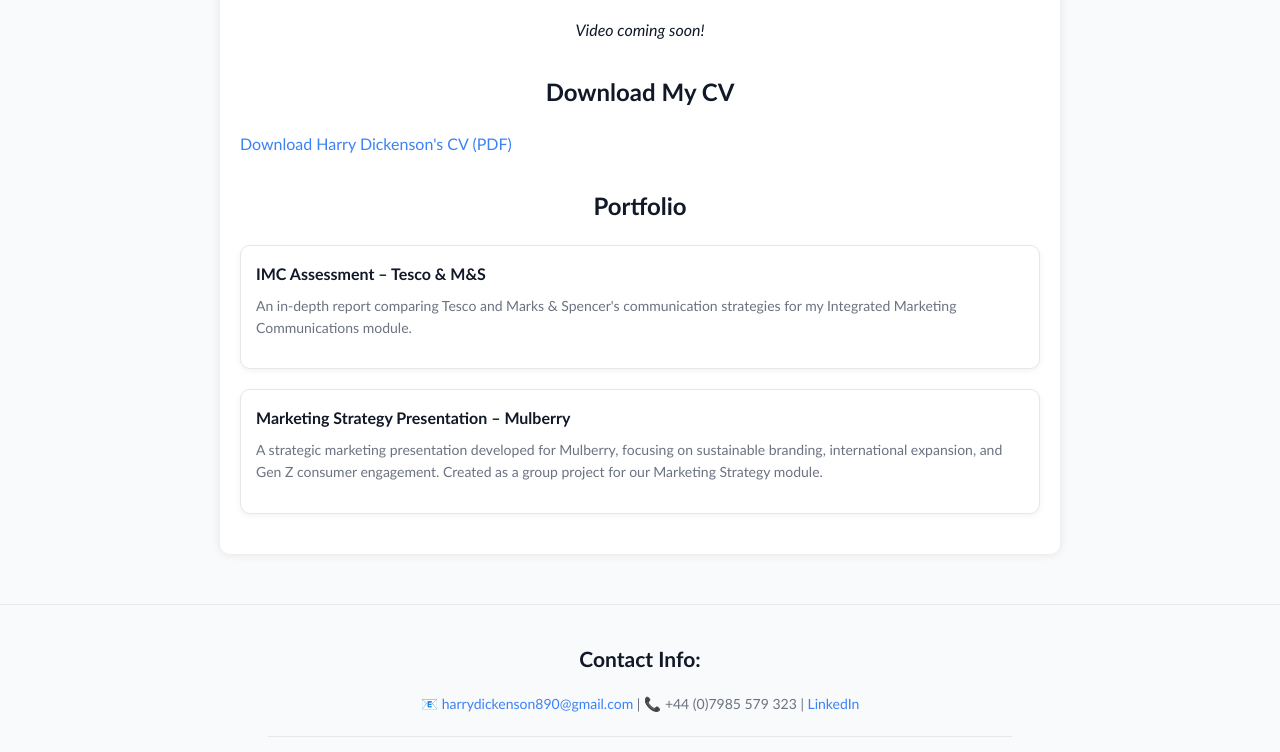
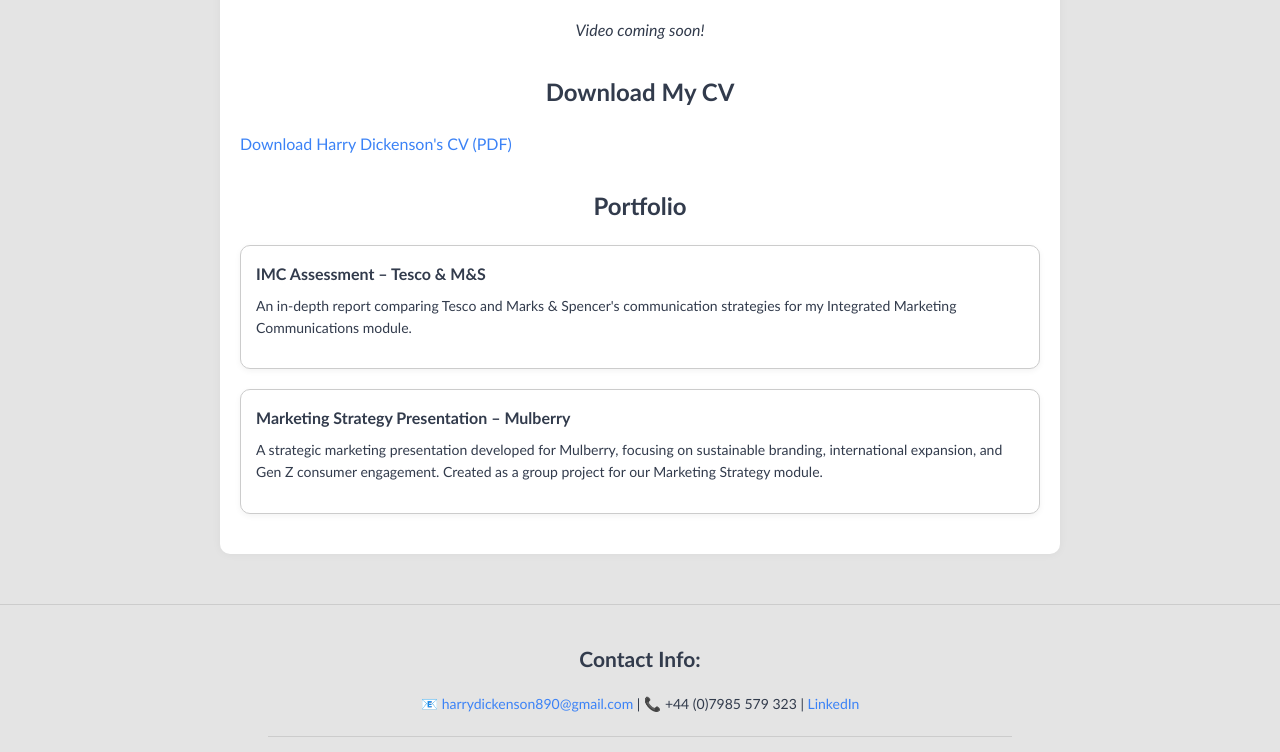
Before and after one commit to HarryDickenson/harrydickenson.github.io, a plain HTML site: page index.html in a window 1280 px wide. Shown: the part 450-1202 px from the top of the page. Drawn offline with Linux system fonts and the light colour scheme; grey boxes are pictures that could not be loaded.

Commit message:
Update index.html
still changing colours

```diff
--- a/index.html
+++ b/index.html
@@ -9,8 +9,8 @@
       font-family: 'Trebuchet MS', 'Lucida Sans Unicode', 'Lucida Grande', Arial, sans-serif;
       margin: 0;
       padding: 0;
-      background-color: #F9FAFB; /* Soft White */
-      color: #111827; /* Charcoal */
+      background-color: #e4e4e4;
+      color: #323b4c;
       line-height: 1.6;
     }
 
@@ -18,18 +18,18 @@
       max-width: 800px;
       margin: 50px auto;
       padding: 20px;
-      background: white;
+      background: #ffffff;
       border-radius: 10px;
-      box-shadow: 0 0 10px rgba(0,0,0,0.1);
+      box-shadow: 0 0 10px rgba(0,0,0,0.05);
     }
 
     h1, h2 {
-      color: #111827; /* Charcoal */
+      color: #323b4c;
       text-align: center;
     }
 
     a {
-      color: #3B82F6; /* Blueberry */
+      color: #3B82F6;
       text-decoration: none;
     }
 
@@ -57,7 +57,7 @@
     }
 
     .portfolio-item {
-      border: 1px solid #E5E7EB; /* Cool Grey */
+      border: 1px solid #ccc;
       border-radius: 10px;
       padding: 15px;
       margin-bottom: 20px;
@@ -68,22 +68,22 @@
     .portfolio-item a {
       font-weight: bold;
       font-size: 16px;
-      color: #111827;
+      color: #323b4c;
     }
 
     .portfolio-item p {
       font-size: 14px;
       margin-top: 8px;
-      color: #6B7280; /* Slate Grey */
+      color: #323b4c;
     }
 
     .site-footer {
       text-align: center;
       padding: 20px;
-      background-color: #F9FAFB; /* Soft White */
+      background-color: #e4e4e4;
       font-size: 14px;
-      color: #6B7280; /* Slate Grey */
-      border-top: 1px solid #E5E7EB;
+      color: #323b4c;
+      border-top: 1px solid #ccc;
       margin-top: 50px;
     }
 
@@ -98,14 +98,14 @@
 
     .site-footer p:last-child {
       font-size: 13px;
-      color: #6B7280;
+      color: #323b4c;
     }
 
     .sticky-bar {
       position: sticky;
       top: 0;
-      background-color: #ffffff;
-      border-bottom: 1px solid #E5E7EB;
+      background-color: #e4e4e4;
+      border-bottom: 1px solid #ccc;
       padding: 10px 20px;
       display: flex;
       justify-content: space-between;
@@ -123,7 +123,7 @@
 
     .sticky-bar nav a:hover {
       text-decoration: underline;
-      color: #1E40AF; /* darker Blueberry */
+      color: #1E40AF;
     }
   </style>
 </head>
@@ -179,7 +179,7 @@
       <a href="https://www.linkedin.com/in/harry-dickenson-aa5b8b242/" target="_blank">LinkedIn</a>
     </p>
 
-    <hr style="margin: 20px auto; width: 60%; border: none; border-top: 1px solid #E5E7EB;" />
+    <hr style="margin: 20px auto; width: 60%; border: none; border-top: 1px solid #ccc;" />
 
     <p>
       💻 <strong>View the source code:</strong>
```
